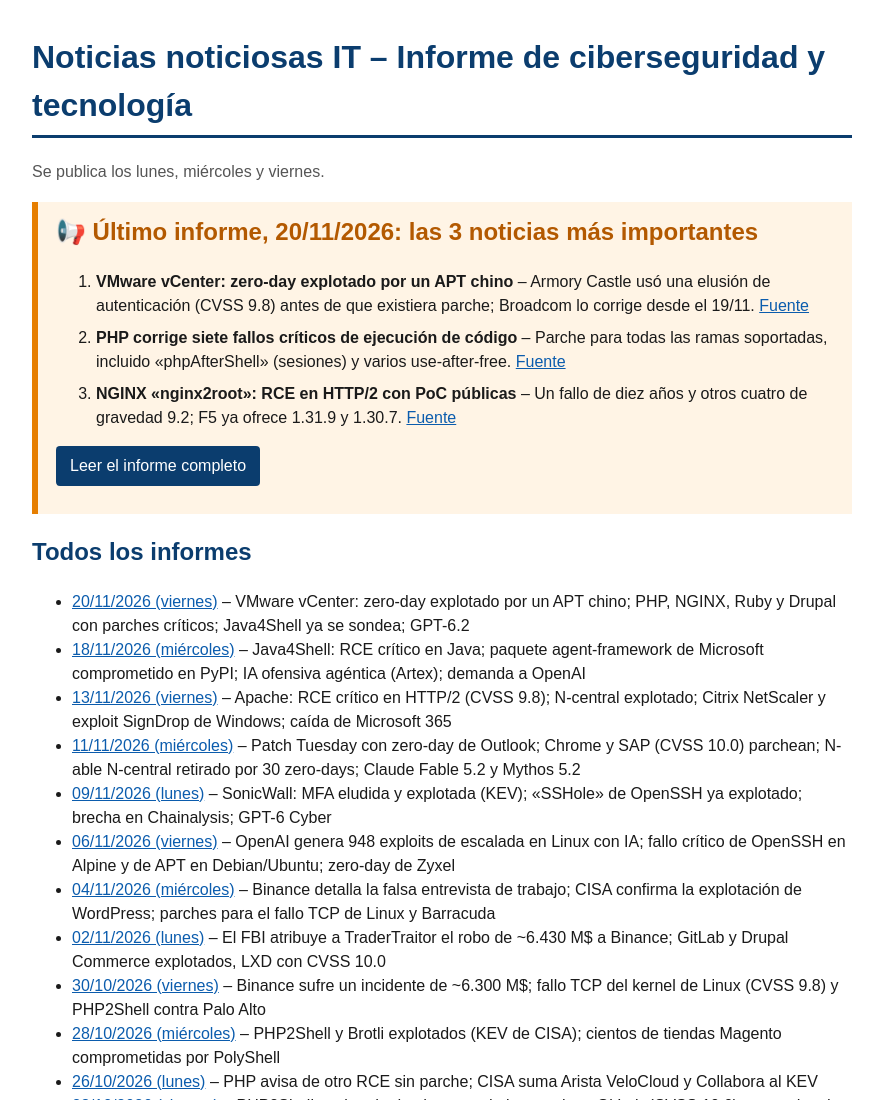
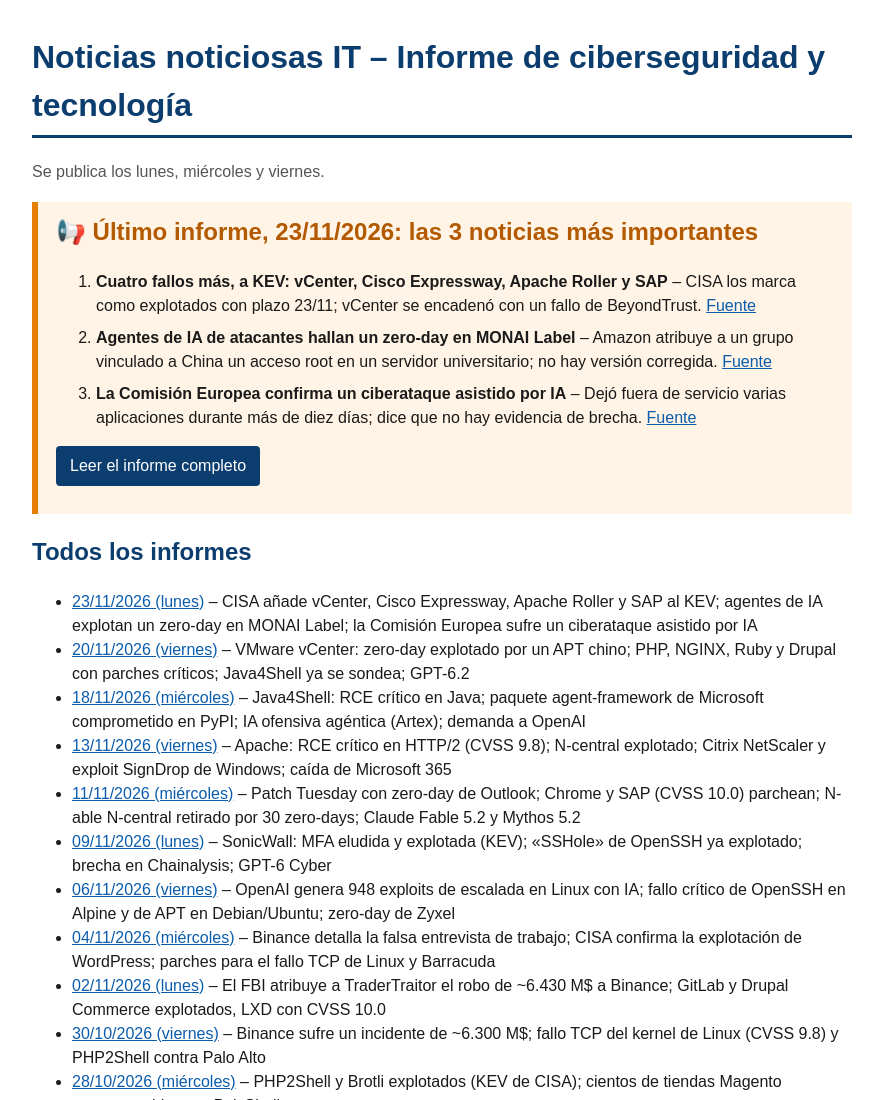
Before and after one commit to poliestireno/VARIOS_2026, a plain HTML site: page noticias_noticiosas_it/index.html in a window 1280 px wide. Shown: the top 1100 px of the page, without its empty margins (198-1081 px from the left). Drawn offline with Linux system fonts and the light colour scheme.

Commit message:
Informe 23/11/2026 [skip netlify]

```diff
--- a/noticias_noticiosas_it/index.html
+++ b/noticias_noticiosas_it/index.html
@@ -1,8 +1,9 @@
 <!doctype html><html lang="es"><head><meta charset="utf-8"><meta name="viewport" content="width=device-width, initial-scale=1"><title>Noticias noticiosas IT</title></head><body style="margin:0;padding:12px;font-family:Arial,Helvetica,sans-serif;color:#1a1a1a;line-height:1.5"><div style="max-width:820px;margin:auto">
 <h1 style="color:#0b3d6e;border-bottom:3px solid #0b3d6e;padding-bottom:6px">Noticias noticiosas IT – Informe de ciberseguridad y tecnología</h1>
 <p style="color:#555">Se publica los lunes, miércoles y viernes.</p>
-<div style="background:#fff4e5;border-left:6px solid #e67e00;padding:12px 18px;margin:18px 0"><h2 style="margin-top:0;color:#b35900">📢 Último informe, 20/11/2026: las 3 noticias más importantes</h2><ol><li style="margin-bottom:8px"><b>VMware vCenter: zero-day explotado por un APT chino</b> – Armory Castle usó una elusión de autenticación (CVSS 9.8) antes de que existiera parche; Broadcom lo corrige desde el 19/11. <a style="color:#0b5cad" href="https://thehackernews.com/2026/11/china-linked-hackers-exploit-critical.html">Fuente</a></li><li style="margin-bottom:8px"><b>PHP corrige siete fallos críticos de ejecución de código</b> – Parche para todas las ramas soportadas, incluido «phpAfterShell» (sesiones) y varios use-after-free. <a style="color:#0b5cad" href="https://thehackernews.com/2026/11/php-fixes-7-critical-flaws-including.html">Fuente</a></li><li style="margin-bottom:8px"><b>NGINX «nginx2root»: RCE en HTTP/2 con PoC públicas</b> – Un fallo de diez años y otros cuatro de gravedad 9.2; F5 ya ofrece 1.31.9 y 1.30.7. <a style="color:#0b5cad" href="https://thehackernews.com/2026/11/10-year-old-nginx-http2-flaw-lets.html">Fuente</a></li></ol><p><a style="display:inline-block;background:#0b3d6e;color:#fff;padding:8px 14px;border-radius:4px;text-decoration:none" href="2026-11-20.html">Leer el informe completo</a></p></div>
+<div style="background:#fff4e5;border-left:6px solid #e67e00;padding:12px 18px;margin:18px 0"><h2 style="margin-top:0;color:#b35900">📢 Último informe, 23/11/2026: las 3 noticias más importantes</h2><ol><li style="margin-bottom:8px"><b>Cuatro fallos más, a KEV: vCenter, Cisco Expressway, Apache Roller y SAP</b> – CISA los marca como explotados con plazo 23/11; vCenter se encadenó con un fallo de BeyondTrust. <a style="color:#0b5cad" href="https://thehackernews.com/2026/11/hackers-exploit-critical-vmware-cisco.html">Fuente</a></li><li style="margin-bottom:8px"><b>Agentes de IA de atacantes hallan un zero-day en MONAI Label</b> – Amazon atribuye a un grupo vinculado a China un acceso root en un servidor universitario; no hay versión corregida. <a style="color:#0b5cad" href="https://www.securityweek.com/amazon-china-linked-hackers-ai-agents-exploited-medical-software-zero-day/">Fuente</a></li><li style="margin-bottom:8px"><b>La Comisión Europea confirma un ciberataque asistido por IA</b> – Dejó fuera de servicio varias aplicaciones durante más de diez días; dice que no hay evidencia de brecha. <a style="color:#0b5cad" href="https://www.securityweek.com/european-commission-confirms-ai-assisted-cyberattack-disrupted-services/">Fuente</a></li></ol><p><a style="display:inline-block;background:#0b3d6e;color:#fff;padding:8px 14px;border-radius:4px;text-decoration:none" href="2026-11-23.html">Leer el informe completo</a></p></div>
 <h2 style="color:#0b3d6e">Todos los informes</h2><ul>
+<li><a style="color:#0b5cad" href="2026-11-23.html">23/11/2026 (lunes)</a> – CISA añade vCenter, Cisco Expressway, Apache Roller y SAP al KEV; agentes de IA explotan un zero-day en MONAI Label; la Comisión Europea sufre un ciberataque asistido por IA</li>
 <li><a style="color:#0b5cad" href="2026-11-20.html">20/11/2026 (viernes)</a> – VMware vCenter: zero-day explotado por un APT chino; PHP, NGINX, Ruby y Drupal con parches críticos; Java4Shell ya se sondea; GPT-6.2</li>
 <li><a style="color:#0b5cad" href="2026-11-18.html">18/11/2026 (miércoles)</a> – Java4Shell: RCE crítico en Java; paquete agent-framework de Microsoft comprometido en PyPI; IA ofensiva agéntica (Artex); demanda a OpenAI</li>
 <li><a style="color:#0b5cad" href="2026-11-13.html">13/11/2026 (viernes)</a> – Apache: RCE crítico en HTTP/2 (CVSS 9.8); N-central explotado; Citrix NetScaler y exploit SignDrop de Windows; caída de Microsoft 365</li>
```
Also changed, not shown: noticias_noticiosas_it/2026-11-23.html (added, +1 -0 lines).
